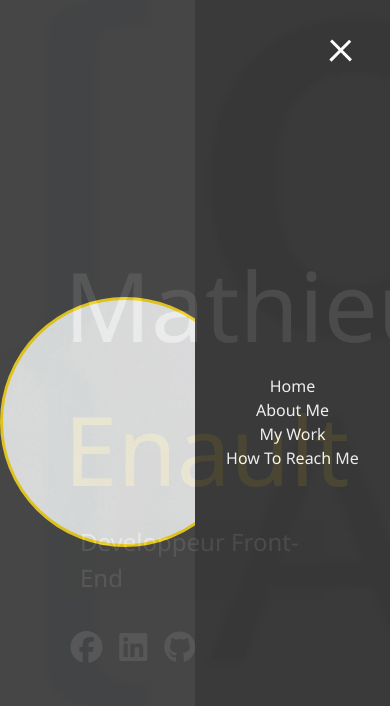
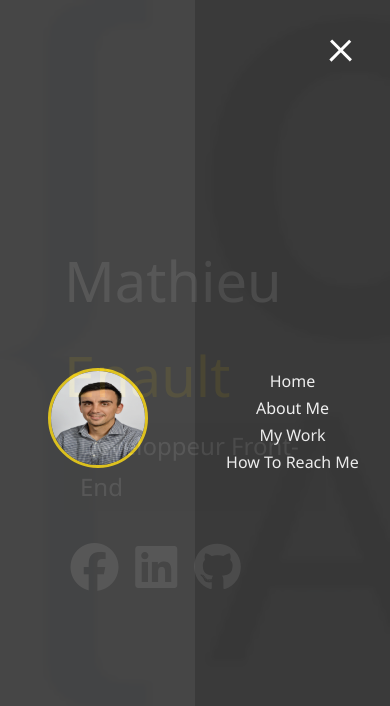
Before and after one commit to Mathieu94110/Portfolio-responsive, a website: page index.HTML in a window 390 px wide. Both pictures are taken after a click on the element 341 px from the left and 47 px from the top of the page. Drawn offline with Linux system fonts and the light colour scheme.

Commit message:
success with portrait img

```diff
--- a/index.HTML
+++ b/index.HTML
@@ -23,7 +23,11 @@
 
       <nav class="menu">
         <div class="menu-branding">
-          <div class="portrait"></div>
+          <div>
+            <img src="./images/my-portrait.jpeg">
+
+            </div>
+          </div>
         </div>
         <ul class="menu-nav">
           <li class="nav-item">
@@ -58,14 +62,14 @@
         Developpeur Front-End
       </h2>
       <div class="icons">
-        <a href="#!">
-          <i class="fab fa-facebook fa-2x"></i>
+        <a href="http://www.facebook.com/mathieu.enault">
+          <i class="fab fa-facebook fa-4x"></i>
         </a>
-        <a href="#!">
-          <i class="fab fa-linkedin fa-2x"></i>
+        <a href="https://www.linkedin.com/in/mathieu-enault-2a571084/">
+          <i class="fab fa-linkedin fa-4x"></i>
         </a>
-        <a href="#!">
-          <i class="fab fa-github fa-2x"></i>
+        <a href="https://github.com/Mathieu94110">
+          <i class="fab fa-github fa-4x"></i>
         </a>
       </div>
     </main>
--- a/style.scss
+++ b/style.scss
@@ -39,7 +39,7 @@ body {
   height: 100%;
   margin: 0;
   font-family: "Segoe UI", Tahoma, Geneva, Verdana, sans-serif;
-  line-height: 1.5;
+  line-height: 1.7;
 }
 
 //Headings
@@ -156,11 +156,16 @@ main {
     padding: 0;
     background: darken($primary-color, 5);
     list-style: none;
+    font-size: 2rem;
     transform: translate3d(0, -100%, 0);
     @include easeOut;
     &.show {
       //Slide in from top
       transform: translate3d(0, 0, 0);
+      :hover {
+        color: $secondary-color;
+        font-size: 3rem;
+      }
     }
   }
   //Branding Side
@@ -173,12 +178,43 @@ main {
       //Slide in from bottom
       transform: translate3d(0, 0, 0);
     }
-    .portrait {
+
+    img {
       width: 250px;
       height: 250px;
-      background: url("./images/my-portrait.jpeg");
+      margin: auto;
       border-radius: 50%;
       border: solid 3px $secondary-color;
     }
   }
 }
+
+//Responsive
+@media all and (max-width: 768px) {
+  main#home {
+    position: absolute;
+  }
+  h1.lg-heading {
+    font-size: 3.5rem;
+  }
+  .icons i {
+    font-size: 3em;
+  }
+  .menu {
+    &-branding,
+    &-nav {
+      font-size: 1rem;
+
+      &.show {
+        :hover {
+          font-size: 1.5rem;
+        }
+      }
+
+      img {
+        width: 100px;
+        height: 100px;
+      }
+    }
+  }
+}
```
Also changed, not shown: style.css, 1 other file.
